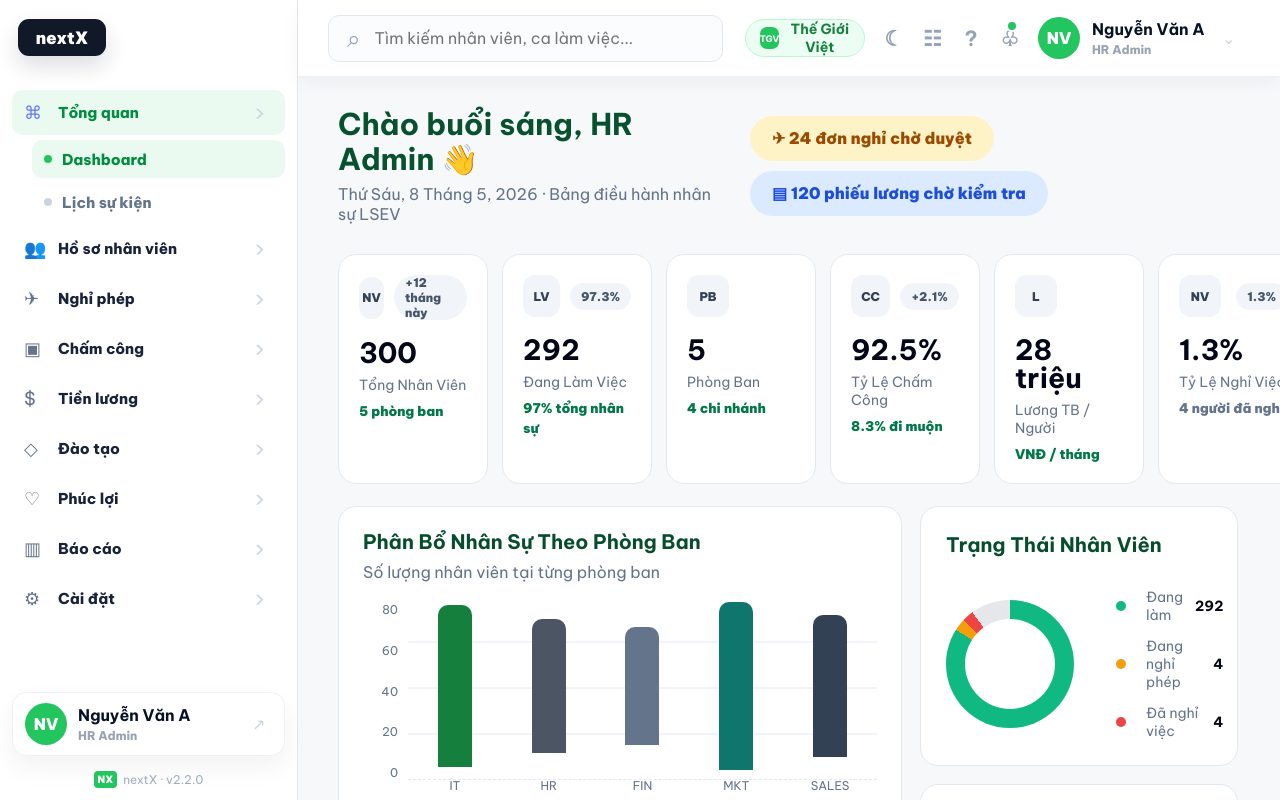
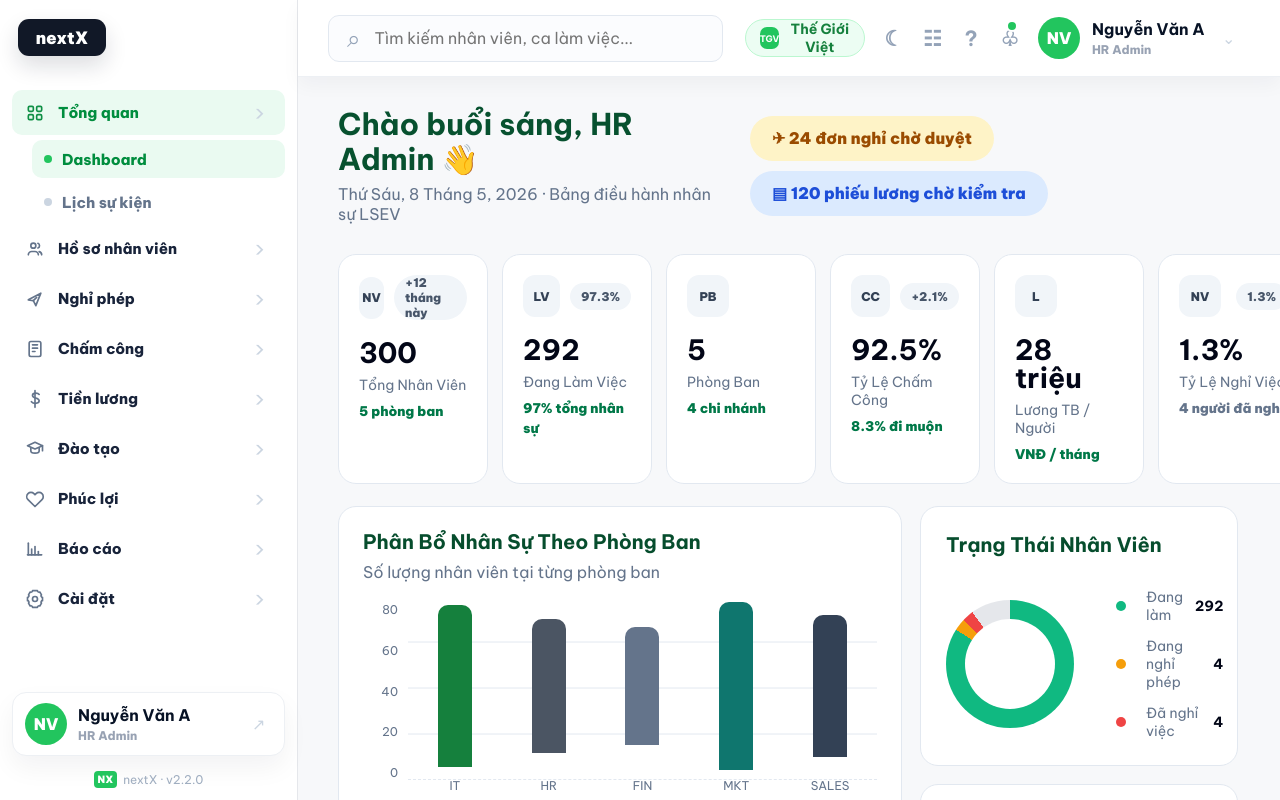
Before and after one commit to Haphuonganh4123/Haphuonganh4123, a Next.js app: page / in a window 1280 px wide. Both pictures are taken after typing "name@example.com", "Sample123" into the empty fields and a click on the button "Tiếp tục". Shown: the top 800 px of the page. Built offline with nearby package versions, Linux system fonts and the light colour scheme.

Commit message:
Replace sidebar menu icons

```diff
--- a/src/app/globals.css
+++ b/src/app/globals.css
@@ -543,11 +543,23 @@ a {
 
 .home-nav a span {
   color: #64748b;
-  font-size: 18px;
 }
 
 .home-nav a.active span {
-  color: #6475ff;
+  color: #0f8f45;
+}
+
+.menu-icon {
+  width: 22px;
+  height: 22px;
+  display: grid;
+  place-items: center;
+}
+
+.menu-icon svg {
+  width: 20px;
+  height: 20px;
+  display: block;
 }
 
 .home-nav a strong,
--- a/src/app/page.tsx
+++ b/src/app/page.tsx
@@ -469,15 +469,15 @@ function DashboardScreen() {
   const [overviewTab, setOverviewTab] = useState<"dashboard" | "calendar">("dashboard");
 
   const sidebarItems = [
-    { icon: "⌘", label: "Tổng quan", active: activeModule === "overview" },
-    { icon: "👥", label: "Hồ sơ nhân viên", active: activeModule === "employees" },
-    { icon: "✈", label: "Nghỉ phép", active: false },
-    { icon: "▣", label: "Chấm công", active: false },
-    { icon: "$", label: "Tiền lương", active: false },
-    { icon: "◇", label: "Đào tạo", active: false },
-    { icon: "♡", label: "Phúc lợi", active: false },
-    { icon: "▥", label: "Báo cáo", active: false },
-    { icon: "⚙", label: "Cài đặt", active: false },
+    { icon: "overview", label: "Tổng quan", active: activeModule === "overview" },
+    { icon: "employees", label: "Hồ sơ nhân viên", active: activeModule === "employees" },
+    { icon: "leave", label: "Nghỉ phép", active: false },
+    { icon: "attendance", label: "Chấm công", active: false },
+    { icon: "payroll", label: "Tiền lương", active: false },
+    { icon: "training", label: "Đào tạo", active: false },
+    { icon: "benefits", label: "Phúc lợi", active: false },
+    { icon: "reports", label: "Báo cáo", active: false },
+    { icon: "settings", label: "Cài đặt", active: false },
   ];
 
   const kpis = [
@@ -640,7 +640,7 @@ function DashboardScreen() {
                 setActiveModule("overview");
               }}
             >
-              <span>{icon}</span>
+              <span className="menu-icon"><MenuIcon name={icon} /></span>
               <strong>{label}</strong>
               <em>›</em>
             </a>
@@ -677,7 +677,7 @@ function DashboardScreen() {
                 }
               }}
             >
-              <span>{icon}</span>
+              <span className="menu-icon"><MenuIcon name={icon} /></span>
               <strong>{label}</strong>
               <em>›</em>
             </a>
@@ -1039,6 +1039,82 @@ function DashboardScreen() {
         </div>
       </section>
     </main>
+  );
+}
+
+function MenuIcon({ name }: { name: string }) {
+  const common = {
+    fill: "none",
+    stroke: "currentColor",
+    strokeLinecap: "round" as const,
+    strokeLinejoin: "round" as const,
+    strokeWidth: 2,
+  };
+
+  return (
+    <svg viewBox="0 0 24 24" aria-hidden="true">
+      {name === "overview" ? (
+        <>
+          <rect x="4" y="4" width="6" height="6" rx="1.5" {...common} />
+          <rect x="14" y="4" width="6" height="6" rx="1.5" {...common} />
+          <rect x="4" y="14" width="6" height="6" rx="1.5" {...common} />
+          <rect x="14" y="14" width="6" height="6" rx="1.5" {...common} />
+        </>
+      ) : null}
+      {name === "employees" ? (
+        <>
+          <path d="M16 19c0-2.2-1.8-4-4-4H8c-2.2 0-4 1.8-4 4" {...common} />
+          <circle cx="10" cy="8" r="3" {...common} />
+          <path d="M20 19c0-1.9-1.2-3.4-3-3.9" {...common} />
+          <path d="M15.5 5.2a3 3 0 0 1 0 5.6" {...common} />
+        </>
+      ) : null}
+      {name === "leave" ? (
+        <>
+          <path d="M4 13l15-8-6 15-3-6-6-1z" {...common} />
+          <path d="M10 14l4-4" {...common} />
+        </>
+      ) : null}
+      {name === "attendance" ? (
+        <>
+          <rect x="5" y="3" width="14" height="18" rx="2" {...common} />
+          <path d="M9 7h6M9 11h6M9 15h3" {...common} />
+        </>
+      ) : null}
+      {name === "payroll" ? (
+        <>
+          <path d="M12 2v20" {...common} />
+          <path d="M17 6.5c-.7-1-2-1.5-4-1.5-2.5 0-4 1.1-4 2.8 0 4.1 8 1.8 8 6.4 0 1.8-1.7 3-4.5 3-2.2 0-3.8-.7-4.8-1.9" {...common} />
+        </>
+      ) : null}
+      {name === "training" ? (
+        <>
+          <path d="M3 8l9-4 9 4-9 4-9-4z" {...common} />
+          <path d="M7 10.5v4c0 1.4 2.2 2.5 5 2.5s5-1.1 5-2.5v-4" {...common} />
+          <path d="M21 8v6" {...common} />
+        </>
+      ) : null}
+      {name === "benefits" ? (
+        <>
+          <path d="M20.4 5.6a5 5 0 0 0-7.1 0L12 6.9l-1.3-1.3a5 5 0 0 0-7.1 7.1L12 21l8.4-8.3a5 5 0 0 0 0-7.1z" {...common} />
+        </>
+      ) : null}
+      {name === "reports" ? (
+        <>
+          <path d="M4 19V5" {...common} />
+          <path d="M8 19v-7" {...common} />
+          <path d="M12 19V9" {...common} />
+          <path d="M16 19v-4" {...common} />
+          <path d="M20 19H3" {...common} />
+        </>
+      ) : null}
+      {name === "settings" ? (
+        <>
+          <circle cx="12" cy="12" r="3" {...common} />
+          <path d="M19.4 15a1.7 1.7 0 0 0 .3 1.9l.1.1-2 3.4-.2-.1a1.7 1.7 0 0 0-2 .4l-.2.2a1.7 1.7 0 0 0-.5 1.1H9.1a1.7 1.7 0 0 0-.5-1.1l-.2-.2a1.7 1.7 0 0 0-2-.4l-.2.1-2-3.4.1-.1a1.7 1.7 0 0 0 .3-1.9 1.7 1.7 0 0 0-1.5-1H3v-4h.1a1.7 1.7 0 0 0 1.5-1 1.7 1.7 0 0 0-.3-1.9l-.1-.1 2-3.4.2.1a1.7 1.7 0 0 0 2-.4l.2-.2A1.7 1.7 0 0 0 9.1 2h5.8a1.7 1.7 0 0 0 .5 1.1l.2.2a1.7 1.7 0 0 0 2 .4l.2-.1 2 3.4-.1.1a1.7 1.7 0 0 0-.3 1.9 1.7 1.7 0 0 0 1.5 1h.1v4h-.1a1.7 1.7 0 0 0-1.5 1z" {...common} />
+        </>
+      ) : null}
+    </svg>
   );
 }
 
```
